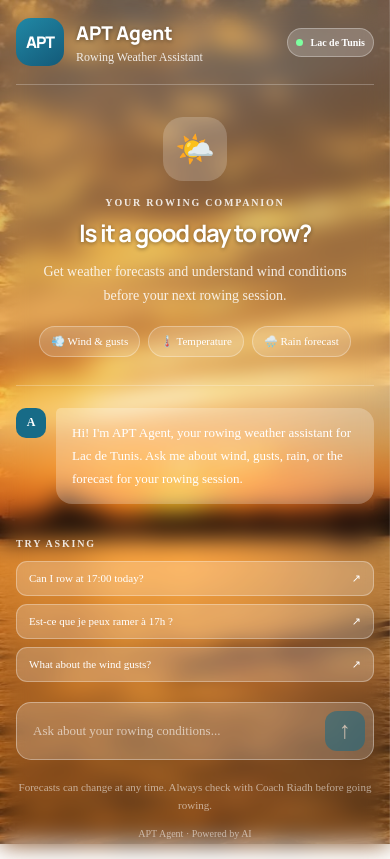
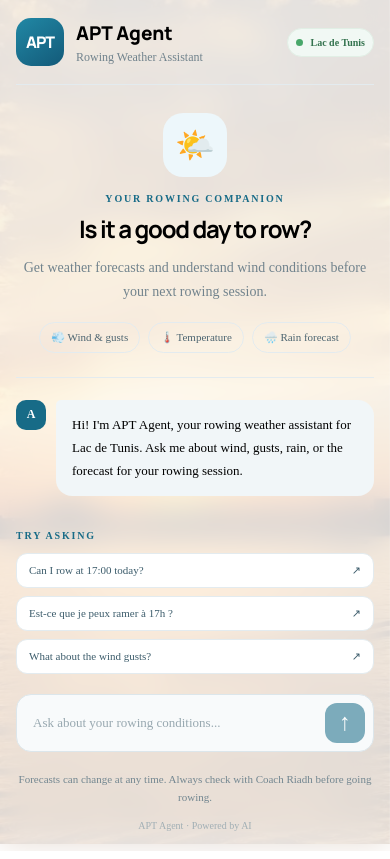
Before and after one commit to hadilaff/APT_agent, a Next.js app in the folder frontend/: page / in a window 390 px wide. Built offline with nearby package versions, Linux system fonts and the light colour scheme; no server answers.

Commit message:
Revert "mobile: fully transparent UI so image shows through"
This reverts commit 03c0a0e18472b0c82779838c9276f878e73dd1e5.

```diff
--- a/frontend/app/globals.css
+++ b/frontend/app/globals.css
@@ -413,112 +413,39 @@ button:disabled {
     border: none;
     border-radius: 0;
     box-shadow: none;
-    background: transparent;
-  }
-
-  /* All white sections become transparent on mobile */
-  .hero,
-  .conversation,
-  .suggestion-section {
-    background: transparent;
-  }
-
-  /* Text becomes white to be readable over the image */
-  .header h1,
-  .hero h2 {
-    color: #ffffff;
-    text-shadow: 0 1px 4px rgba(0,0,0,0.4);
-  }
-
-  .header p,
-  .hero-description,
-  .eyebrow,
-  .section-label {
-    color: rgba(255, 255, 255, 0.85);
+    background: rgba(255, 255, 255, 0.82);
+    backdrop-filter: blur(16px);
+    -webkit-backdrop-filter: blur(16px);
   }
 
   .header {
     padding-bottom: 18px;
-    border-bottom-color: rgba(255, 255, 255, 0.25);
   }
 
   .status {
     padding: 8px;
     font-size: 10px;
-    background: rgba(255, 255, 255, 0.2);
-    border-color: rgba(255, 255, 255, 0.3);
-    color: #ffffff;
   }
 
-  .status-dot {
-    background: #7effa0;
-  }
-
-  .weather-icon {
-    background: rgba(255, 255, 255, 0.2);
-  }
-
-  .feature-list span {
-    background: rgba(255, 255, 255, 0.15);
-    border-color: rgba(255, 255, 255, 0.3);
-    color: #ffffff;
-  }
-
-  .conversation {
-    border-top-color: rgba(255, 255, 255, 0.25);
-  }
-
-  .assistant .message-bubble {
-    background: rgba(255, 255, 255, 0.25);
-    backdrop-filter: blur(8px);
-    -webkit-backdrop-filter: blur(8px);
-    color: #ffffff;
-  }
-
-  .user .message-bubble {
-    background: rgba(23, 107, 135, 0.85);
+  .hero {
+    padding: 28px 0 24px;
   }
 
   .message-bubble {
     max-width: 92%;
   }
 
+  .suggestions {
+    flex-direction: column;
+  }
+
   .suggestion-button {
     width: 100%;
-    background: rgba(255, 255, 255, 0.2);
-    border-color: rgba(255, 255, 255, 0.3);
-    color: #ffffff;
-    backdrop-filter: blur(6px);
-    -webkit-backdrop-filter: blur(6px);
-  }
-
-  .suggestion-button:hover {
-    background: rgba(255, 255, 255, 0.3);
-  }
-
-  .suggestions {
-    flex-direction: column;
   }
 
   .composer {
     position: sticky;
     bottom: 8px;
-    background: rgba(255, 255, 255, 0.2);
-    border-color: rgba(255, 255, 255, 0.35);
-    backdrop-filter: blur(10px);
-    -webkit-backdrop-filter: blur(10px);
-  }
-
-  .composer input {
-    color: #ffffff;
-  }
-
-  .composer input::placeholder {
-    color: rgba(255, 255, 255, 0.6);
-  }
-
-  .footer p,
-  .footer span {
-    color: rgba(255, 255, 255, 0.55);
+    background: #f8fafb;
   }
 }
```
